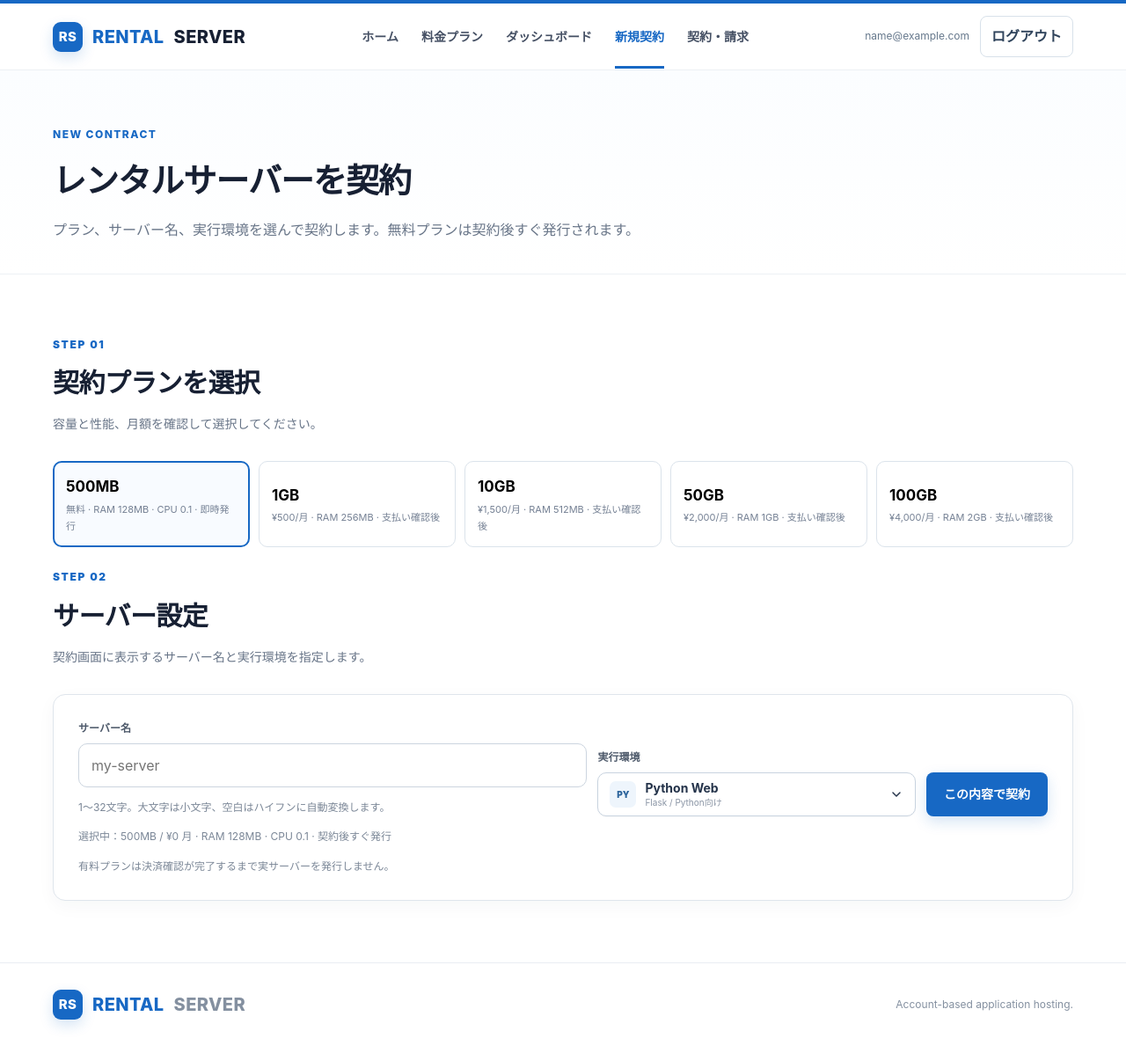
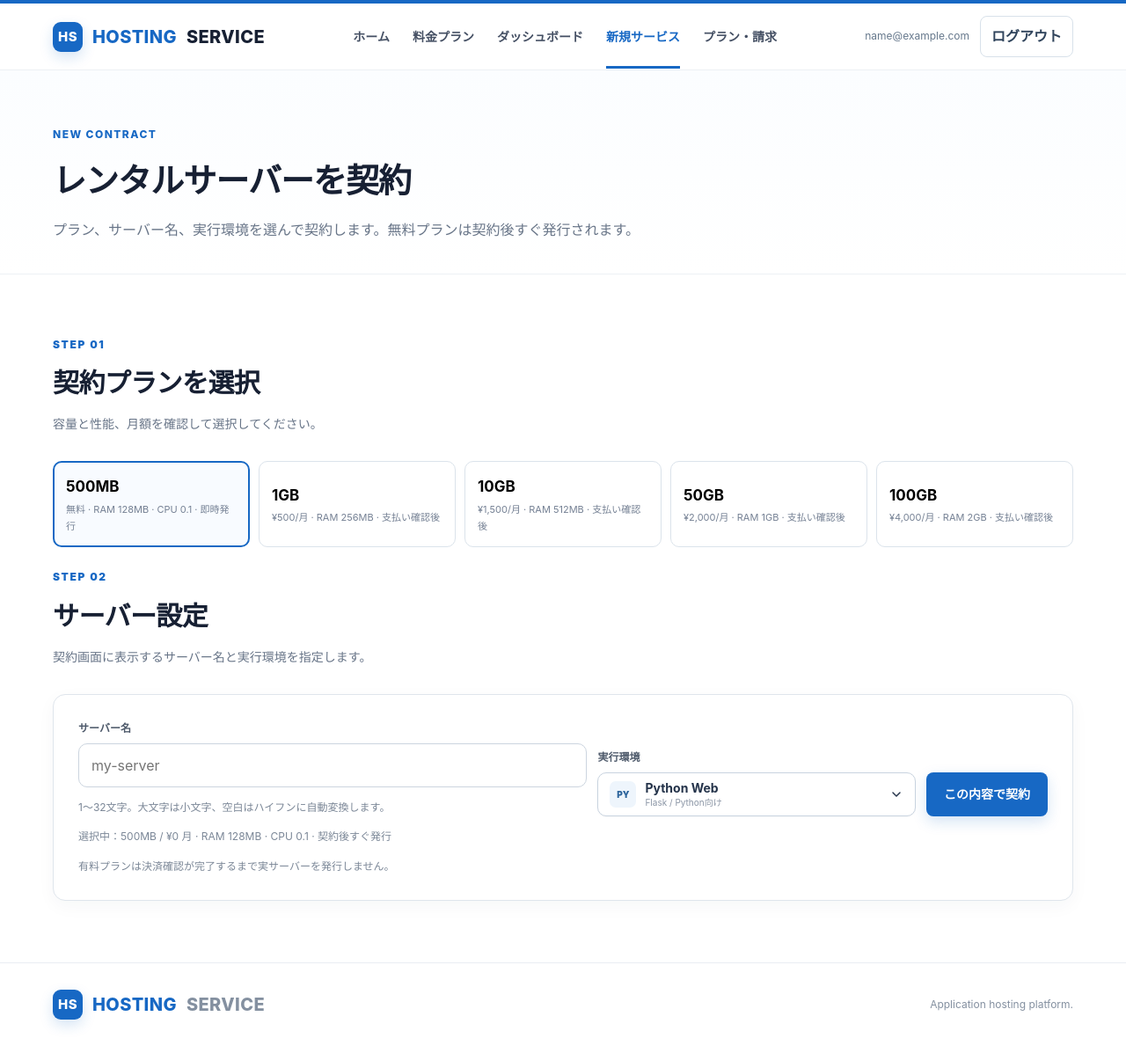
Before and after one commit to ritsu1000000-maker/sandbox, a Flask app: page /create in a window 1280 px wide. Shown: the whole page at 88% size. Run offline with Flask 3, Linux system fonts and the light colour scheme; the visitor is signed in with stand-in values (Sample User, id 1); data comes from the database, SQL or seed files in the repository; some libraries are stand-ins or nearby versions.

Commit message:
Rebrand rental server UI as hosting service

```diff
--- a/rental-server/templates/base.html
+++ b/rental-server/templates/base.html
@@ -4,8 +4,8 @@
   <meta charset="utf-8">
   <meta name="viewport" content="width=device-width,initial-scale=1">
   <meta name="csrf-token" content="{{ csrf_token }}">
-  <title>{% block title %}Rental Server{% endblock %}</title>
-  <meta name="description" content="アカウントと契約で管理するレンタルサーバーサービス。">
+  <title>{% block title %}Hosting Service{% endblock %}</title>
+  <meta name="description" content="Python・Node.js・Nginxをデプロイできるアカウント型ホスティングサービス。">
   <meta name="theme-color" content="#1768c4">
   <link rel="stylesheet" href="{{ url_for('static', filename='site.css') }}">
   <link rel="stylesheet" href="{{ url_for('static', filename='detail.css') }}">
@@ -16,14 +16,14 @@
 <div class="topline"></div>
 <header class="site-header">
   <div class="container header-inner">
-    <a class="brand" href="/"><span class="brand-mark">RS</span><span class="brand-accent">RENTAL</span> SERVER</a>
+    <a class="brand" href="/"><span class="brand-mark">HS</span><span class="brand-accent">HOSTING</span> SERVICE</a>
     <nav class="global-nav" aria-label="メインナビゲーション">
       <a href="/" class="{% if active_page=='home' %}active{% endif %}">ホーム</a>
       <a href="/plans" class="{% if active_page=='plans' %}active{% endif %}">料金プラン</a>
       {% if current_user %}
         <a href="/dashboard" class="{% if active_page=='dashboard' %}active{% endif %}">ダッシュボード</a>
-        <a href="/create" class="{% if active_page=='create' %}active{% endif %}">新規契約</a>
-        <a href="/billing" class="{% if active_page=='billing' %}active{% endif %}">契約・請求</a>
+        <a href="/create" class="{% if active_page=='create' %}active{% endif %}">新規サービス</a>
+        <a href="/billing" class="{% if active_page=='billing' %}active{% endif %}">プラン・請求</a>
       {% endif %}
     </nav>
     <div class="header-account">
@@ -32,7 +32,7 @@
         <form method="post" action="/logout" class="logout-form"><input type="hidden" name="csrf_token" value="{{ csrf_token }}"><button type="submit">ログアウト</button></form>
       {% else %}
         <a class="header-login" href="/login">ログイン</a>
-        <a class="header-action" href="/signup">新規登録</a>
+        <a class="header-action" href="/signup">無料で始める</a>
       {% endif %}
     </div>
   </div>
@@ -41,8 +41,8 @@
 <main>{% block content %}{% endblock %}</main>
 <footer>
   <div class="container footer-inner">
-    <div class="brand"><span class="brand-mark">RS</span><span class="brand-accent">RENTAL</span> SERVER</div>
-    <div>Account-based application hosting.</div>
+    <div class="brand"><span class="brand-mark">HS</span><span class="brand-accent">HOSTING</span> SERVICE</div>
+    <div>Application hosting platform.</div>
   </div>
 </footer>
 <script src="{{ url_for('static', filename='site.js') }}"></script>
```
